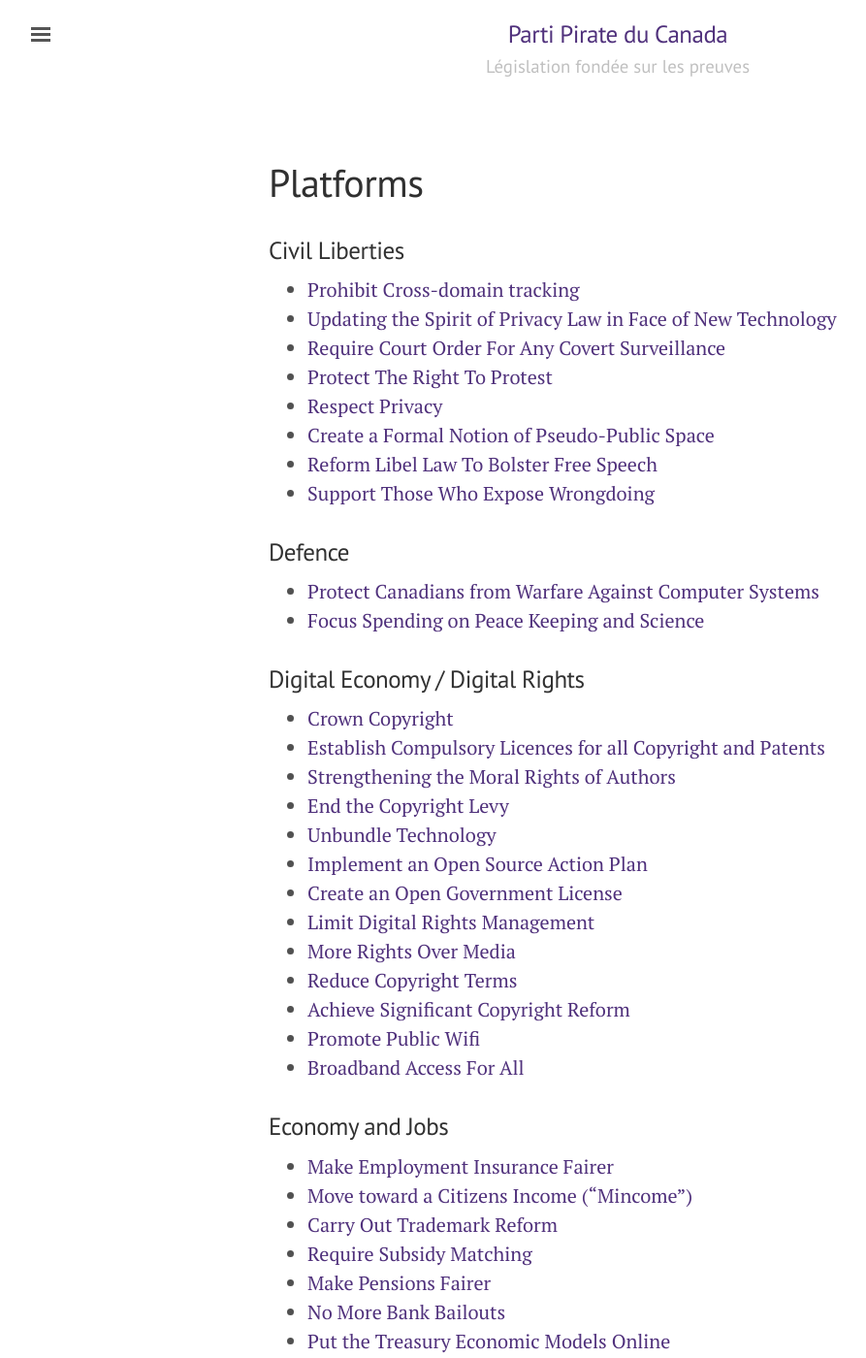
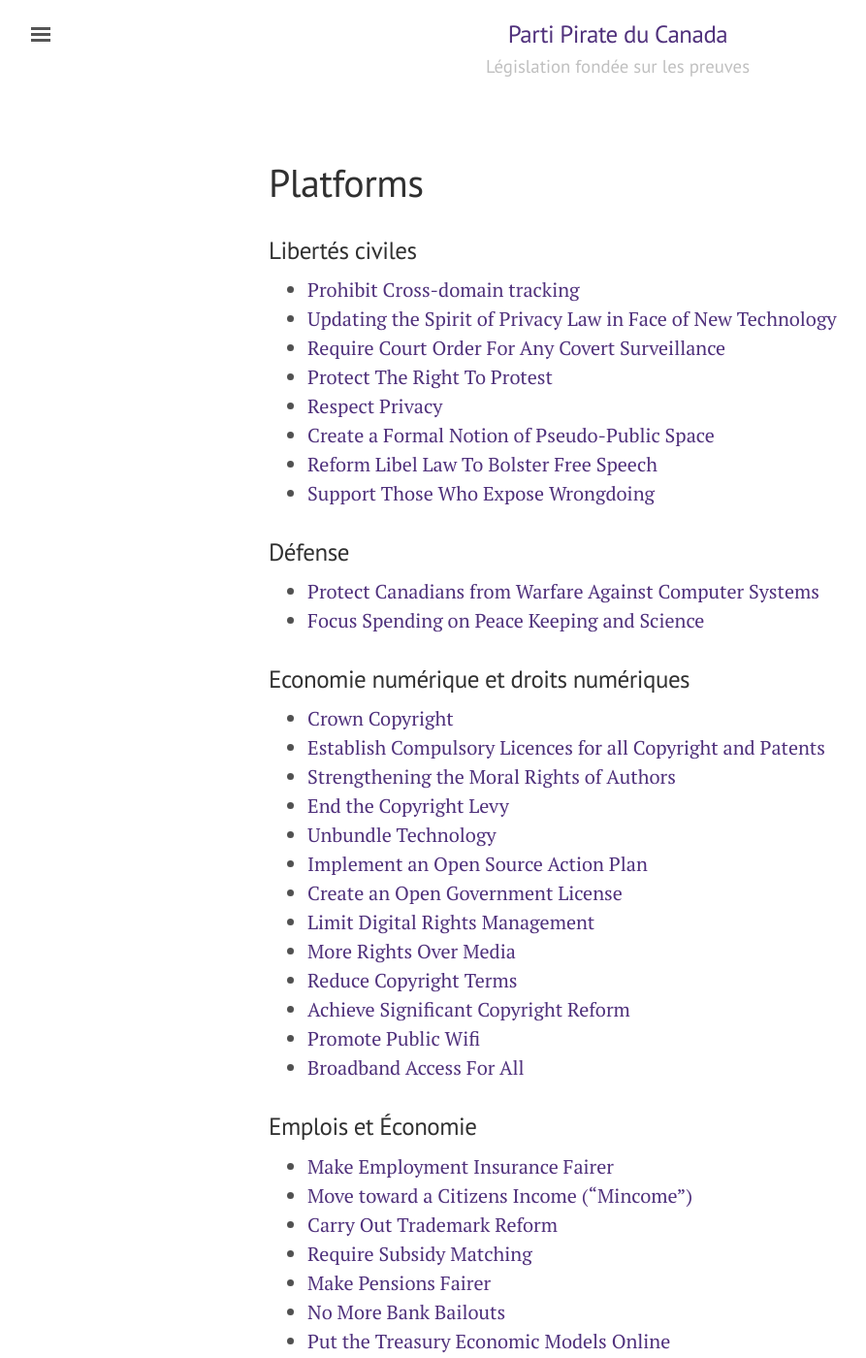
Before and after one commit to partipirateca/partipirateca.github.io, a Jekyll site: the page built from platforms.html, in a window 1280 px wide and 1400 px high. Shown: the whole window at 97% size, without its empty margins (3-896 px from the left). Built offline with Jekyll 4.4.1, drawn with Linux system fonts in a browser that asks for light colours; nearby versions of some CDN libraries; some of the changed text lies outside the part shown.

Commit message:
Translations

```diff
--- a/_includes/sidebar.html
+++ b/_includes/sidebar.html
@@ -24,7 +24,7 @@
         {% endif %}
       {% endif %}
     {% endfor %}
-    <a class="sidebar-nav-item" href="https://sso.pirateparty.ca">Membership</a>
+    <a class="sidebar-nav-item" href="https://sso.pirateparty.ca">Membres</a>
     <a class="sidebar-nav-item" href="https://wiki.pirateparty.ca">Wiki</a>
   </nav>
 
--- a/index.html
+++ b/index.html
@@ -6,6 +6,6 @@
 <div class="posts">
   <div class="post">
     <h1 class="post-title">Bienvenue au Parti Pirate du Canada</h1>
-    <p>Veuillez nous excuser pour traduire notre site en français. <a href="https://pirateparty.ca">Notre blog est en anglais et vous pouvez le trouver ici.</a></p>
+    <p>Veuillez nous excuser en attendant la traduction française de notre site. <a href="https://pirateparty.ca">Notre blog est en anglais et vous pouvez le trouver ici.</a></p>
   </div>
 </div>
--- a/platforms.html
+++ b/platforms.html
@@ -2,7 +2,7 @@
 layout: page
 title: Platforms
 ---
-<h3>Civil Liberties</h3>
+<h3>Libertés civiles</h3>
 <ul>
 {% for post in site.posts %}
     {% if post.categories contains "civil-liberties" %}
@@ -11,7 +11,7 @@
 {% endfor %}
 </ul>
 
-<h3>Defence</h3>
+<h3>Défense</h3>
 <ul>
 {% for post in site.posts %}
     {% if post.categories contains "defence" %}
@@ -20,7 +20,7 @@
 {% endfor %}
 </ul>
 
-<h3>Digital Economy / Digital Rights</h3>
+<h3>Economie numérique et droits numériques</h3>
 <ul>
 {% for post in site.posts %}
     {% if post.categories contains "digital-economy-and-digital-rights" %}
@@ -29,7 +29,7 @@
 {% endfor %}
 </ul>
 
-<h3>Economy and Jobs</h3>
+<h3>Emplois et Économie</h3>
 <ul>
 {% for post in site.posts %}
     {% if post.categories contains "economy-and-jobs" %}
```
Also changed, not shown: other parts of platforms.html (+4 -4 lines), about.md (+1 -1 lines), contactus.md (+1 -1 lines).
